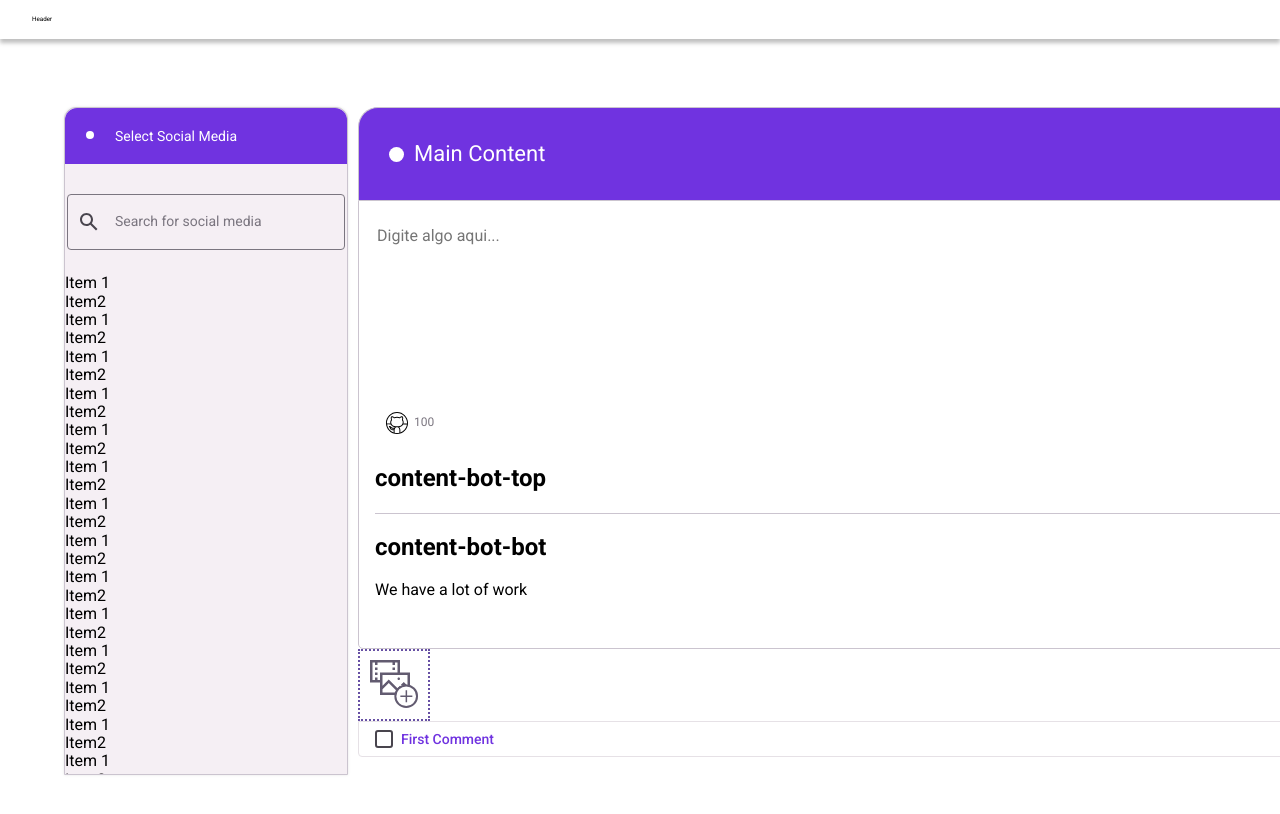
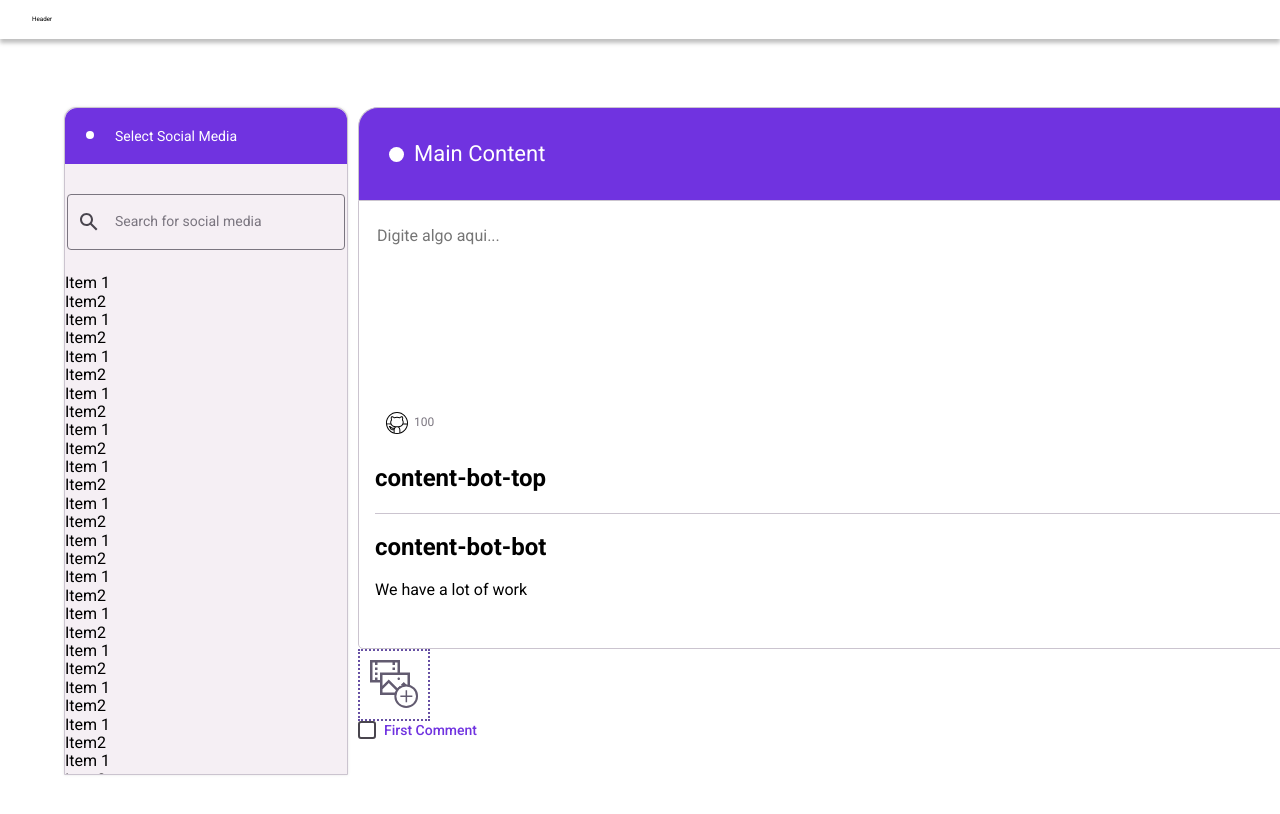
Before and after one commit to devhatt/octopost, a React (Create React App) app: page / in a window 1280 px wide. Shown: the top 814 px of the page. Built offline with nearby package versions, Linux system fonts and the light colour scheme; the HTML template or start-up script is replaced by a standard one.

Commit message:
feat: changes in checkbox component

```diff
--- a/src/components/Checkbox/Checkbox.module.scss
+++ b/src/components/Checkbox/Checkbox.module.scss
@@ -8,40 +8,23 @@
 
   font-family: $mainFont;
 
+  color: $secondaryPurple;
+
   text-align: center;
   font-size: 14px;
   font-weight: 500;
 
   column-gap: 8px;
 
-  &--normal {
-    color: $tertiaryGray;
-  }
-
-  &--button {
-    display: flex;
-
-    color: $secondaryPurple;
-
-    padding: 8px 16px;
-    border: 1px solid #e6e1e6;
-
-    border-radius: 0 0 0 4px;
-
-    cursor: pointer;
-
-    user-select: none;
-
-    &:active {
-      background-color: #f5f5f5;
-
-      transition: 200ms ease-in-out;
-    }
-  }
+  cursor: pointer;
+  user-select: none;
 }
 
 .input {
-  display: inline-block;
+  width: 18px;
+  height: 18px;
+
+  display: block;
 
   padding: 7px !important;
   border: 2px solid $tertiaryGray;
@@ -84,12 +67,7 @@
 }
 
 .text {
+  flex-grow: 1;
+
   text-align: justify;
 }
-
-.textNotMultiline {
-  overflow: hidden;
-
-  text-overflow: ellipsis;
-  white-space: nowrap;
-}
--- a/src/components/Checkbox/Checkbox.tsx
+++ b/src/components/Checkbox/Checkbox.tsx
@@ -1,43 +1,35 @@
-import { forwardRef } from 'react';
+import { ChangeEventHandler, forwardRef } from 'react';
 
 import classNames from 'classnames';
 
 import styles from './Checkbox.module.scss';
 
-import { ifProp } from '../../utils/ifProp';
 import { TCheckboxProps } from './Checkbox.types';
 
 const Checkbox = forwardRef<HTMLInputElement, TCheckboxProps>(function Checkbox(
-  {
-    children,
-    labelProps,
-    className,
-    multine = true,
-    variant = 'normal',
-    ...props
-  },
+  { children, labelProps, className, onChange, style, ...props },
   ref
 ) {
+  const handleChange: ChangeEventHandler<HTMLInputElement> = ({
+    target: { checked },
+  }) => {
+    if (onChange) onChange(checked);
+  };
+
   return (
     <label
       {...labelProps}
-      className={classNames(
-        ifProp(variant, (variant) => styles[`container--${variant}`]),
-        styles.container,
-        labelProps?.className
-      )}
+      style={style}
+      className={classNames(styles.container, className)}
     >
       <input
         type="checkbox"
         ref={ref}
-        className={classNames(styles.input, className)}
+        onChange={handleChange}
+        className={classNames(styles.input)}
         {...props}
       />
-      <span
-        className={classNames(styles.text, !multine && styles.textNotMultiline)}
-      >
-        {children}
-      </span>
+      <span className={classNames(styles.text)}>{children}</span>
     </label>
   );
 });
--- a/src/components/Checkbox/Checkbox.types.ts
+++ b/src/components/Checkbox/Checkbox.types.ts
@@ -2,11 +2,13 @@ import { ComponentPropsWithRef, ComponentPropsWithoutRef } from 'react';
 
 type TLabelProps = Omit<ComponentPropsWithoutRef<'label'>, 'for'>;
 
-export type TCheckboxVariants = 'normal' | 'button';
+export type TCheckboxChangeHandler = (checked: boolean) => void;
 
-export type TCheckboxProps = ComponentPropsWithRef<'input'> & {
+export type TCheckboxProps = Omit<
+  ComponentPropsWithRef<'input'>,
+  'onChange'
+> & {
+  children?: string;
   labelProps?: TLabelProps;
-  children: string;
-  multine?: boolean;
-  variant?: TCheckboxVariants;
+  onChange?: TCheckboxChangeHandler;
 };
--- a/src/utils/ifProp.ts
+++ /dev/null
@@ -1,5 +0,0 @@
-export function ifProp<T, R>(prop: T, callback: (prop: T) => R): R | undefined {
-  if (!!prop === false) return undefined;
-
-  return callback(prop);
-}
```
